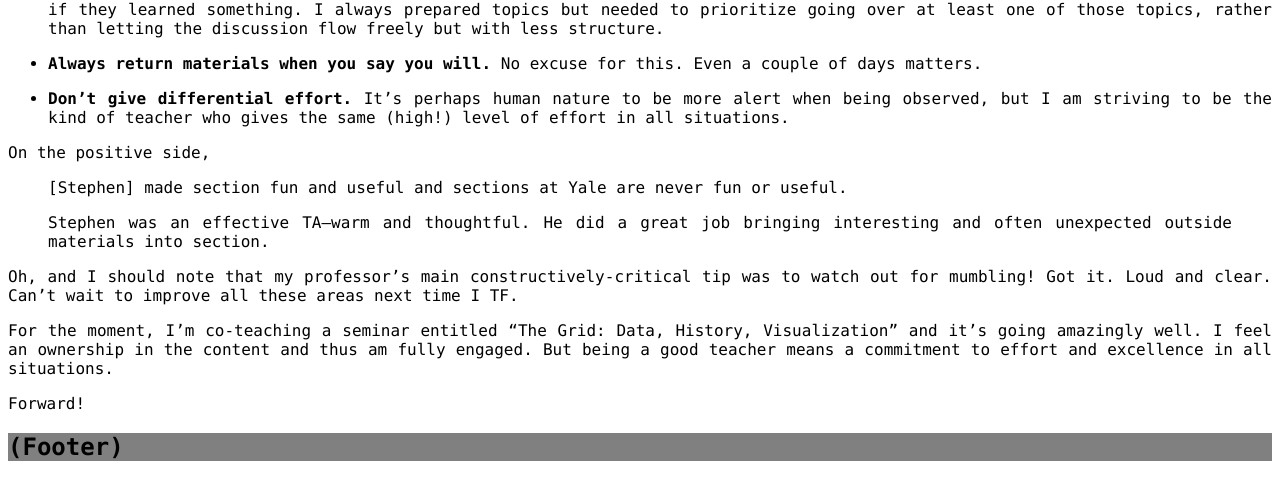
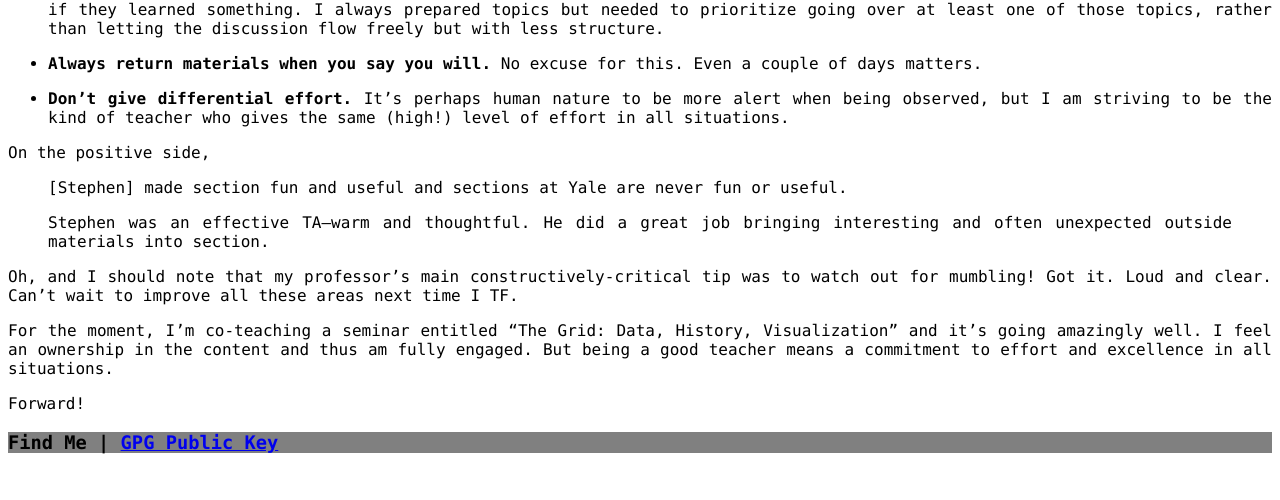
Before and after one commit to dongjs/dongjs.github.io, a Jekyll site: the page built from _posts/2015-03-13-teaching-evaluations.md, in a window 1280 px wide, cut to the strip 324-824 px from the top of the page. Built offline with Jekyll 4.4.1, drawn with Linux system fonts in a browser that asks for light colours.

Commit message:
added public key

```diff
--- a/_includes/footer.html
+++ b/_includes/footer.html
@@ -1,5 +1,5 @@
 <div id="footer">
 
-	<h2>(Footer)</h2>
+	<h3>Find Me | <a href="/resources/public.key">GPG Public Key</a></h3>
 
 </div>
```
Also changed, not shown: 1 other file.
